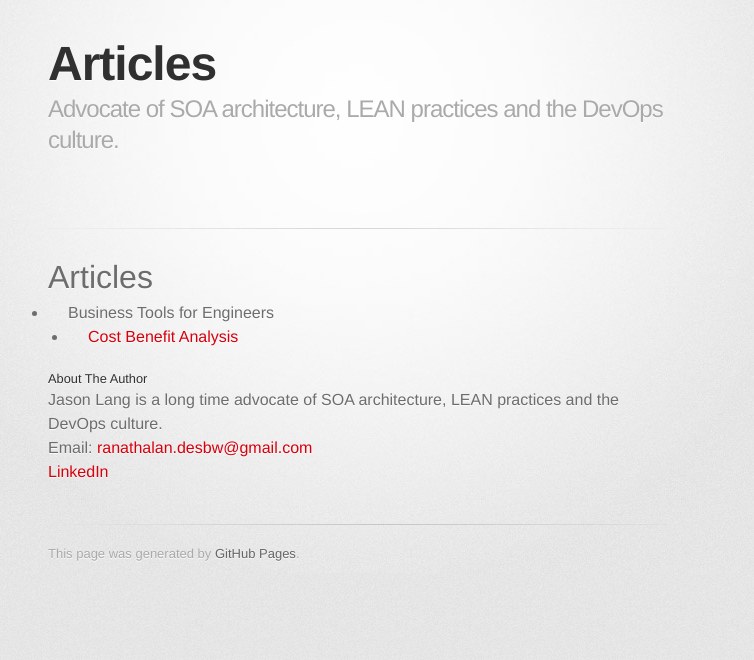
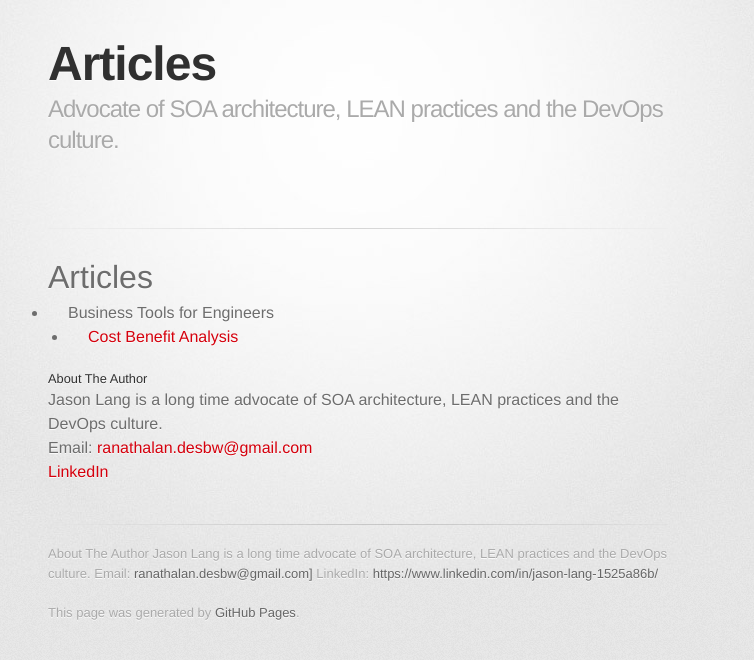
Before and after one commit to JasonLang1980/JasonLang1980.github.io, a Jekyll site: the page built from index.md, in a window 1280 px wide. Shown: the top 660 px of the page, without its empty margins (282-1036 px from the left). Built offline with Jekyll 4.4.1, drawn with Linux system fonts in a browser that asks for light colours; some web fonts are replaced; our own code applies the rules of GitHub Pages for plain Markdown files.

Commit message:
Updating Default footer

```diff
--- a/_layouts/default.html
+++ b/_layouts/default.html
@@ -43,6 +43,10 @@
         {% if site.github.is_project_page %}
           {{ site.title | default: site.github.repository_name }} is maintained by <a href="{{ site.github.owner_url }}">{{ site.github.owner_name }}</a><br>
         {% endif %}
+        <p>About The Author
+        Jason Lang is a long time advocate of SOA architecture, LEAN practices and the DevOps culture.
+        Email: <a href="mailto:ranathalan.desbw@gmail.com">ranathalan.desbw@gmail.com]</a>
+        LinkedIn: <a href="https://www.linkedin.com/in/jason-lang-1525a86b/">https://www.linkedin.com/in/jason-lang-1525a86b/</a></p>
           This page was generated by <a href="https://pages.github.com">GitHub Pages</a>.
         </footer>
 
```
